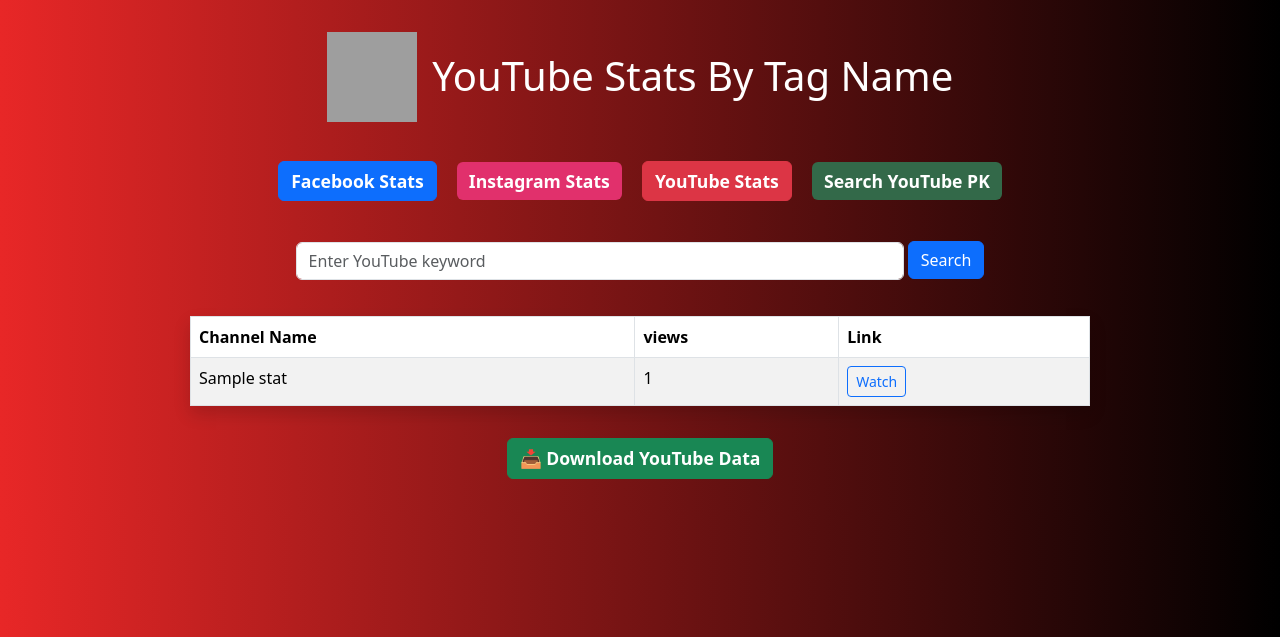
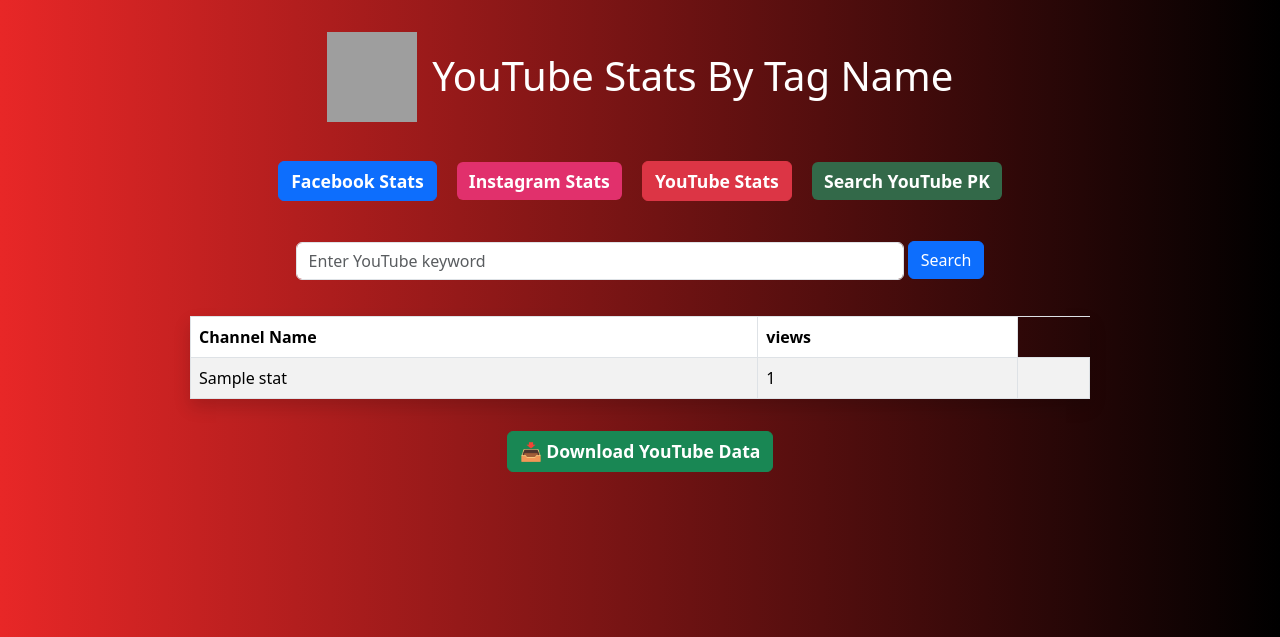
Before and after one commit to NasirMehmood12/comparison_stats, a Flask app: template templates/youtube_tags1.html in a window 1280 px wide. Shown: the top 637 px of the page. Run offline with Flask 3, Linux system fonts and the light colour scheme; the template is opened without the code that fills it: most values are stand-ins (such as "Sample title", 1, 10 or a date in 2020); some libraries are stand-ins or nearby versions; grey boxes are pictures that could not be loaded.

Commit message:
Update youtube_tags1.html

```diff
--- a/templates/youtube_tags1.html
+++ b/templates/youtube_tags1.html
@@ -71,7 +71,7 @@
                         <tr>
                             <th>Channel Name</th>
                             <th>views</th>
-                            <th>Link</th>
+<!--                             <th>Link</th> -->
                         </tr>
                     </thead>
                     <tbody>
@@ -80,9 +80,9 @@
                             <td>{{ stat[1] }}</td>  <!-- Views -->
                             <td>{{ stat[0] }}</td>  <!-- Channel Name -->
                             <td>
-                                <a href="{{ stat[2] }}" target="_blank" class="btn btn-sm btn-outline-primary">
+<!--                                 <a href="{{ stat[2] }}" target="_blank" class="btn btn-sm btn-outline-primary">
                                     Watch
-                                </a>
+                                </a> -->
                             </td>
                         </tr>
                         {% endfor %}
```
